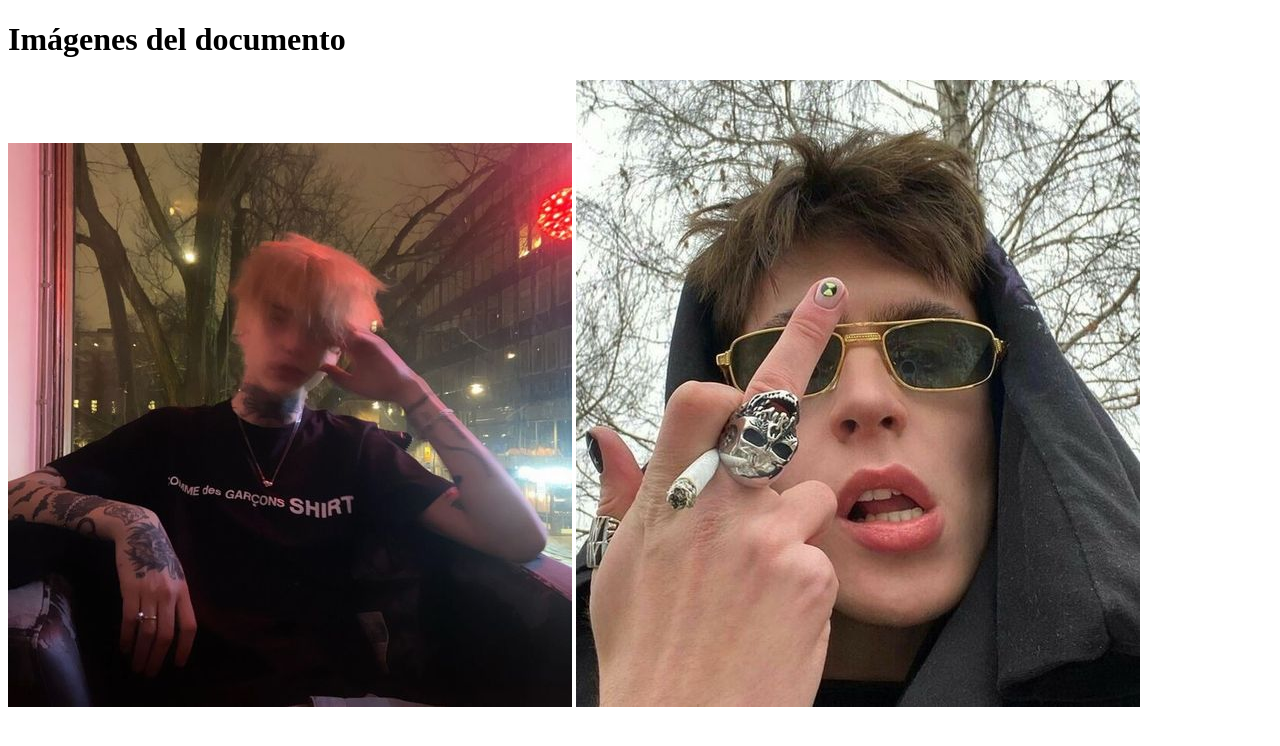
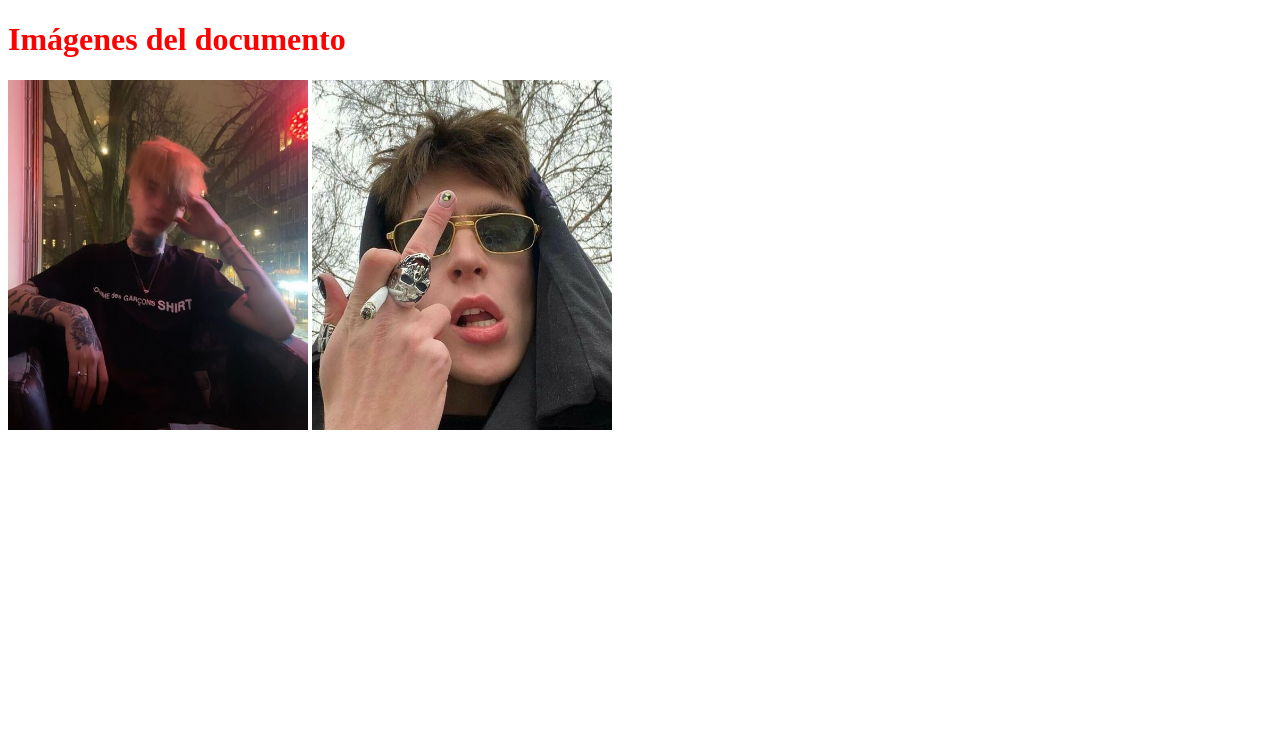
Before and after one commit to samlurk/samlurk.github.ioa, a website: page index.html in a window 1280 px wide. Drawn offline with Linux system fonts and the light colour scheme.

Commit message:
Agregando el css en el html, cambiar de tamanio las img, y cambiar de color los h1

```diff
--- a/Css/style.css
+++ b/Css/style.css
@@ -0,0 +1,7 @@
+.img-doc{
+    width: 300px;
+    height: 350px;
+}
+h1{
+    color:red;
+}
--- a/index.html
+++ b/index.html
@@ -4,6 +4,7 @@
     <meta charset="UTF-8">
     <meta http-equiv="X-UA-Compatible" content="IE=edge">
     <meta name="viewport" content="width=device-width, initial-scale=1.0">
+    <link rel="stylesheet" href="Css/style.css">
     <title>Documento</title>
 </head>
 <body>
```
